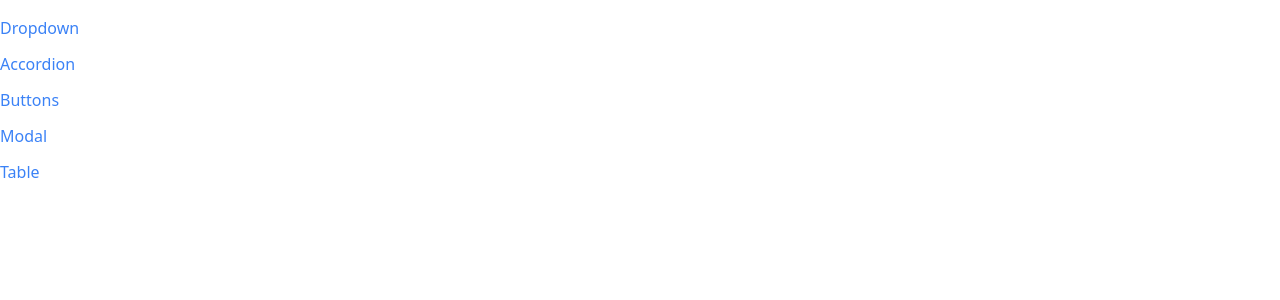
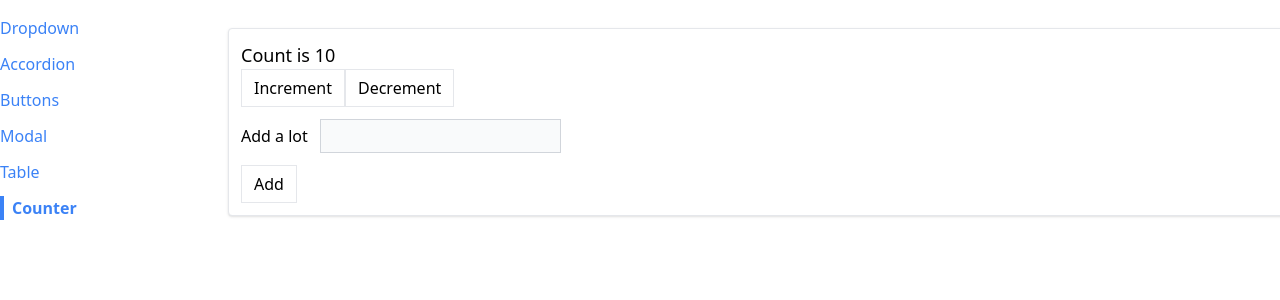
Before and after one commit to AnniLevi/react-comps, a React (Create React App) app: page /counter in a window 1280 px wide. Shown: the top 300 px of the page. Built offline with nearby package versions, Linux system fonts and the light colour scheme.

Commit message:
create Counter component

```diff
--- a/src/App.js
+++ b/src/App.js
@@ -5,6 +5,7 @@
 import ButtonPage from "./pages/ButtonPage";
 import ModalPage from "./pages/ModalPage";
 import TablePage from "./pages/TablePage";
+import CounterPage from "./pages/CounterPage";
 
 function App() {
   return (
@@ -26,6 +27,9 @@
         <Route path="/table">
           <TablePage />
         </Route>
+        <Route path="/counter">
+          <CounterPage initialCount={10}/>
+        </Route>
       </div>
     </div>
   );
--- a/src/components/Sidebar.js
+++ b/src/components/Sidebar.js
@@ -7,6 +7,7 @@
     { label: "Buttons", path: "/buttons" },
     { label: "Modal", path: "/modal" },
     { label: "Table", path: "/table" },
+    { label: "Counter", path: "/counter" },
   ];
 
   const renderedLinks = links.map((link) => {
--- /dev/null
+++ b/src/pages/CounterPage.js
@@ -0,0 +1,49 @@
+import { useState } from "react";
+import Button from "../components/Button";
+import Panel from "../components/Panel";
+
+function CounterPage({ initialCount }) {
+  const [count, setCount] = useState(initialCount);
+  const [valueToAdd, setValueToAdd] = useState(0);
+
+  const increment = () => {
+    setCount(count + 1);
+  };
+
+  const decrement = () => {
+    setCount(count - 1);
+  };
+
+  const handleChange = (event) => {
+    const value = parseInt(event.target.value) || 0;
+    setValueToAdd(value);
+  };
+
+  const handleSubmit = (event) => {
+      event.preventDefault();
+      setCount(count + valueToAdd);
+      setValueToAdd(0);
+  };
+
+  return (
+    <Panel className="m-3">
+      <h1 className="text-lg">Count is {count}</h1>
+      <div className="flex flex-row">
+        <Button onClick={increment}>Increment</Button>
+        <Button onClick={decrement}>Decrement</Button>
+      </div>
+      <form onSubmit={handleSubmit}>
+        <label>Add a lot</label>
+        <input
+          value={valueToAdd || ""}
+          onChange={handleChange}
+          type="number"
+          className="p-1 m-3 bg-gray-50 border border-gray-300"
+        />
+        <Button>Add</Button>
+      </form>
+    </Panel>
+  );
+}
+
+export default CounterPage;
```
Also changed, not shown: 1 other file (tests, documents, lock files or other folders).
